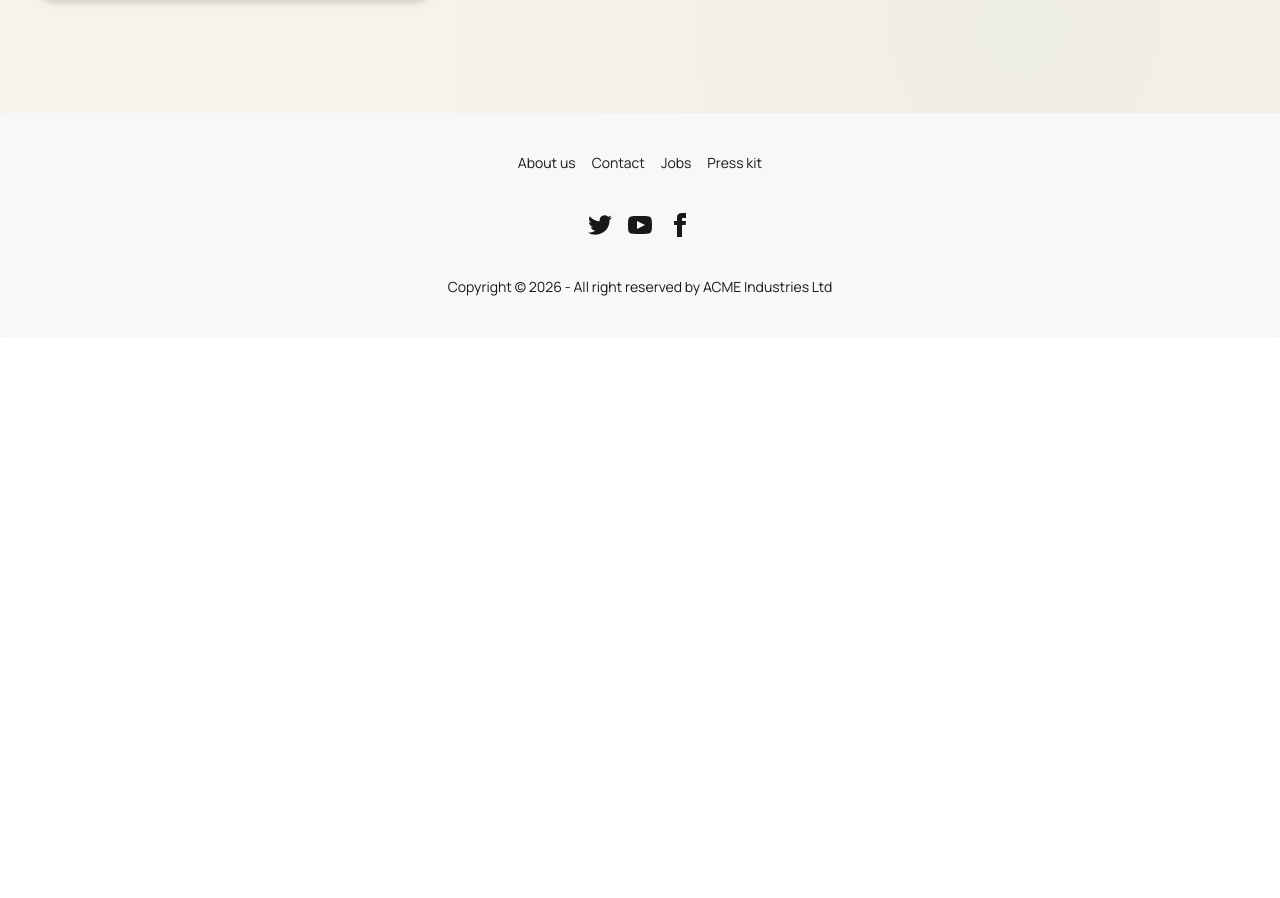
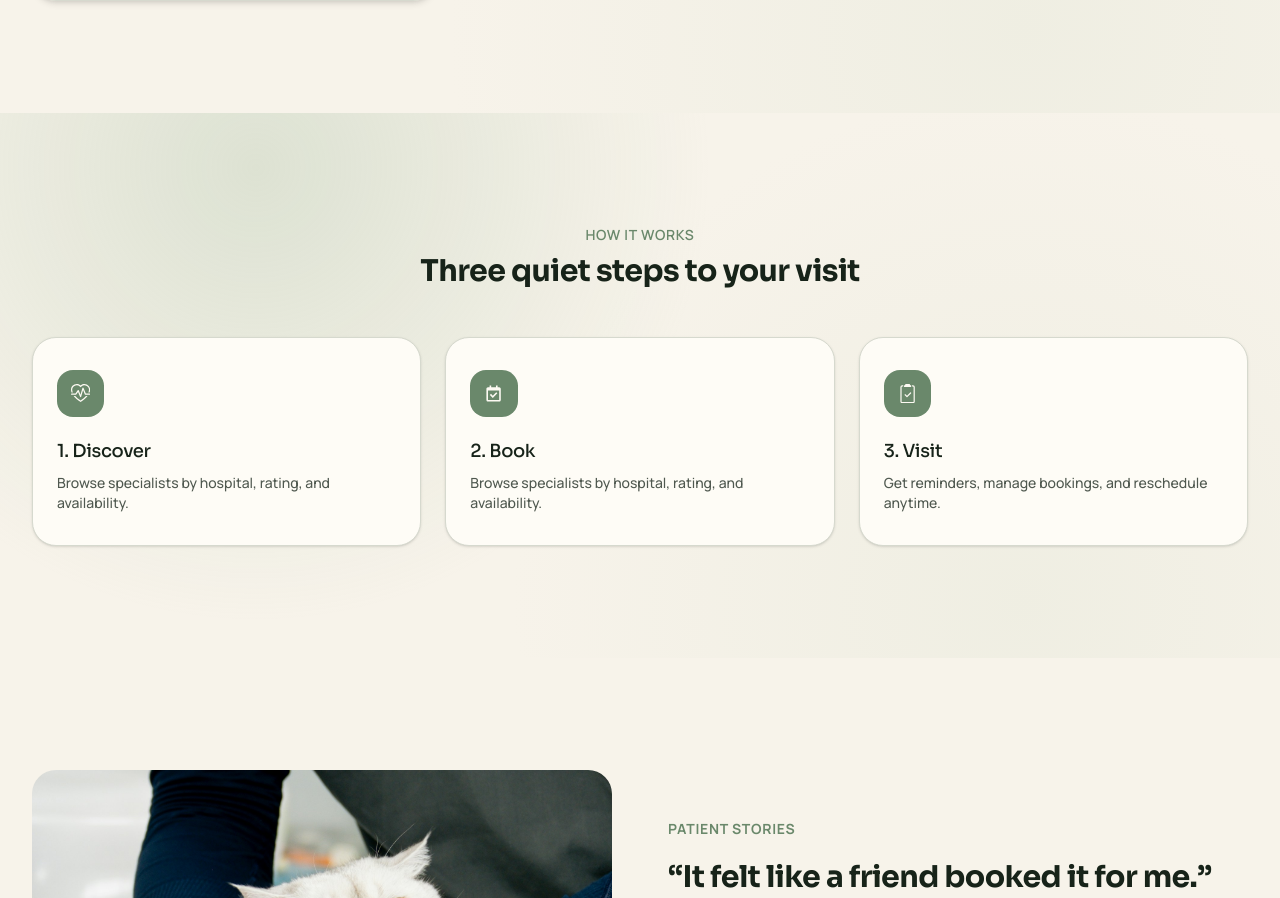
Before and after one commit to imraulwrites/pet-doc-client, a Next.js app: page /home in a window 1280 px wide. Shown: the part 1902-2800 px from the top of the page. Before the commit the page ends 2239 px from the top, so only its background shows below. Built offline with nearby package versions, Linux system fonts and the light colour scheme.

Commit message:
Home Page completed & All Appointments Page added.

```diff
--- /dev/null
+++ b/app/all-appointments/page.jsx
@@ -0,0 +1,6 @@
+import React from 'react';
+import AllAppointments from '../components/all-appoinments';
+
+export default function AllApointmentsPage() {
+  return <AllAppointments />;
+}
--- /dev/null
+++ b/app/components/all-appoinments/AllAppointments.jsx
@@ -0,0 +1,47 @@
+import React from 'react';
+import { FaMagnifyingGlass } from 'react-icons/fa6';
+
+export default function AllAppointments() {
+  return (
+    <section>
+      <div className="flex flex-col md:flex-row md:gap-14 justify-center max-w-7xl mx-auto px-4 sm:px-6 lg:px-8 py-20 md:py-28">
+        <div className="flex flex-col gap-3">
+          <p className="uppercase text-primary text-sm tracking-wider font-semibold">
+            All appointments
+          </p>
+          <h1 className="text-4xl font-bold font-display">Find the right doctor for you</h1>
+          <p className="text-muted-foreground max-w-xl">
+            Search by doctor name, specialty, or hospital. Sort by rating or fee.
+          </p>
+
+          {/* Search Button */}
+          <div className="relative">
+            <span className="absolute top-1/3 pl-5">
+              <FaMagnifyingGlass className="text-muted-foreground text-sm" />
+            </span>
+            <input
+              type="text"
+              name="search"
+              className="bg-card border border-border focus:border-primary focus:ring-2 focus:ring-primary/30 outline-none w-full rounded-2xl px-12 py-3 text-sm tracking-wide"
+              placeholder="Search doctor name, e.g Samir"
+            />
+          </div>
+
+          {/* Sort Button */}
+          <div>
+            <select
+              name="sort"
+              className="w-full bg-card border border-border px-5 py-3 rounded-2xl text-sm font-semibold"
+            >
+              <option value="top" selected>
+                Sort: Top Rated
+              </option>
+              <option value="price-asc">Sort: Fee - low to high</option>
+              <option value="price-desc">Sort: Fee - high to low</option>
+            </select>
+          </div>
+        </div>
+      </div>
+    </section>
+  );
+}
--- /dev/null
+++ b/app/components/all-appoinments/index.jsx
@@ -0,0 +1 @@
+export { default } from './AllAppointments';
--- /dev/null
+++ b/app/components/home/patientStories/PatientStories.jsx
@@ -0,0 +1,42 @@
+import Image from 'next/image';
+import Hero from '@/public/images/hero-img.jpg';
+
+export default function PatientStories() {
+  return (
+    <section>
+      <div className="flex flex-col md:flex-row md:gap-14 justify-center items-center max-w-7xl mx-auto px-4 sm:px-6 lg:px-8 py-20 md:py-28">
+        <div className="md:flex-1">
+          <Image
+            src={Hero}
+            alt="doctor4"
+            className="max-h-96  object-center object-cover rounded-3xl"
+          />
+        </div>
+        <div className='md:flex-1'>
+          <div className="flex flex-col mt-12 gap-5">
+            <p className="uppercase text-primary text-sm font-bold tracking-wider">
+              patient stories
+            </p>
+            <h2 className="font-display text-3xl font-bold">
+              “It felt like a friend booked it for me.”
+            </h2>
+            <p className="text-muted-foreground max-w-md text-base leading-relaxed">
+              I had been putting off seeing a cardiologist for months. DocAppoint made it feel calm
+              and simple — I found Dr. Rahman, picked a slot, and was done in 90 seconds.
+            </p>
+          </div>
+
+          <div className="py-10 flex gap-5 items-center">
+            <div className="relative w-20 h-20 rounded-full p-2 overflow-hidden">
+              <Image src={Hero} alt="profile" fill className=" object-cover object-center" />
+            </div>
+            <div>
+              <p className="text-base font-bold">Sadia Khan</p>
+              <p className="text-muted-foreground text-xs">Booked a cardiology visit</p>
+            </div>
+          </div>
+        </div>{' '}
+      </div>
+    </section>
+  );
+}
--- /dev/null
+++ b/app/components/home/patientStories/index.jsx
@@ -0,0 +1 @@
+export { default } from './PatientStories';
--- /dev/null
+++ b/app/components/home/steps/Steps.jsx
@@ -0,0 +1,60 @@
+import React from 'react';
+import { BiCalendarCheck } from 'react-icons/bi';
+import { BsClipboard2Check, BsHeartPulse } from 'react-icons/bs';
+
+export default function Steps() {
+  return (
+    <section className="">
+      <div className="bg-grain flex flex-col items-center justify-center max-w-7xl mx-auto px-4 sm:px-6 lg:px-8 py-20 md:py-28">
+        <div className="text-center">
+          <p className="text-primary uppercase text-sm font-semibold tracking-wider">
+            How it works
+          </p>
+          <h2 className="text-foreground text-3xl font-bold pt-2">
+            Three quiet steps to your visit
+          </h2>
+        </div>
+
+        {/* 3 Steps Card Container */}
+        <div className="mt-12 grid grid-cols-1 md:grid-cols-3 gap-6">
+          {/* 3 steps Card */}
+          <div className="bg-card shadow-sm p-6 rounded-3xl border border-border">
+            <div className="bg-primary w-fit p-3.5 mt-2 rounded-2xl">
+              <BsHeartPulse className="text-primary-foreground" size="1.2rem" />
+            </div>
+            <div>
+              <h3 className="font-display font-medium text-lg pt-5">1. Discover</h3>
+              <p className="text-muted-foreground text-sm font-medium py-2">
+                Browse specialists by hospital, rating, and availability.
+              </p>
+            </div>
+          </div>
+
+          <div className="bg-card shadow-sm p-6 rounded-3xl border border-border">
+            <div className="bg-primary w-fit p-3.5 mt-2 rounded-2xl">
+              <BiCalendarCheck className="text-primary-foreground" size="1.2rem" />
+            </div>
+            <div>
+              <h3 className="font-display font-medium text-lg pt-5">2. Book</h3>
+              <p className="text-muted-foreground text-sm font-medium py-2">
+                Browse specialists by hospital, rating, and availability.
+              </p>
+            </div>
+          </div>
+
+          <div className="bg-card shadow-sm p-6 rounded-3xl border border-border">
+            <div className="bg-primary w-fit p-3.5 mt-2 rounded-2xl">
+              <BsClipboard2Check className="text-primary-foreground" size="1.2rem" />
+            </div>
+            <div>
+              <h3 className="font-display font-medium text-lg pt-5">3. Visit</h3>
+              <p className="text-muted-foreground text-sm font-medium py-2">
+                Get reminders, manage bookings, and reschedule anytime.
+              </p>
+            </div>
+          </div>
+        </div>
+      </div>
+    </section>
+  );
+}
--- /dev/null
+++ b/app/components/home/steps/index.jsx
@@ -0,0 +1 @@
+export { default } from './Steps';
--- a/app/components/layout/Navbar.jsx
+++ b/app/components/layout/Navbar.jsx
@@ -32,24 +32,18 @@ export default function Navbar() {
               <Link href="/">Home</Link>
             </li>
             <li>
-              <Link href="#">Parent</Link>
-              <ul className="p-2">
-                <li>
-                  <Link href="#">Submenu 1</Link>
-                </li>
-                <li>
-                  <Link href="#">Submenu 2</Link>
-                </li>
-              </ul>
+              <Link href="/all-appointments">All Appointments</Link>
             </li>
             <li>
               <Link href="/dashboard">Dashboard</Link>
             </li>
           </ul>
         </div>
-        <Link href="#" className="btn btn-ghost text-xl">
-          daisyUI
-        </Link>
+        <div>
+          <Link href="/" className="btn btn-ghost text-xl">
+            Doc<span>Appoint</span>
+          </Link>
+        </div>
       </div>
       <div className="navbar-center hidden lg:flex">
         <ul className="menu menu-horizontal px-1">
@@ -57,17 +51,7 @@ export default function Navbar() {
             <Link href="/">Home</Link>
           </li>
           <li>
-            <details>
-              <summary>Parent</summary>
-              <ul className="p-2 bg-base-100 w-40 z-1">
-                <li>
-                  <Link href="#">Submenu 1</Link>
-                </li>
-                <li>
-                  <Link href="#">Submenu 2</Link>
-                </li>
-              </ul>
-            </details>
+            <Link href="/all-appointments">All Appointments</Link>
           </li>
           <li>
             <Link href="/dashboard">Dashboard</Link>
--- a/app/home/page.jsx
+++ b/app/home/page.jsx
@@ -1,12 +1,16 @@
 import React from 'react';
 import Hero from '../components/home/hero';
 import TopRated from '../components/home/topRated';
+import Steps from '../components/home/steps';
+import PatientStories from '../components/home/patientStories';
 
 export default function HomePage() {
   return (
     <div>
       <Hero />
       <TopRated />
+      <Steps />
+      <PatientStories />
     </div>
   );
 }
```
